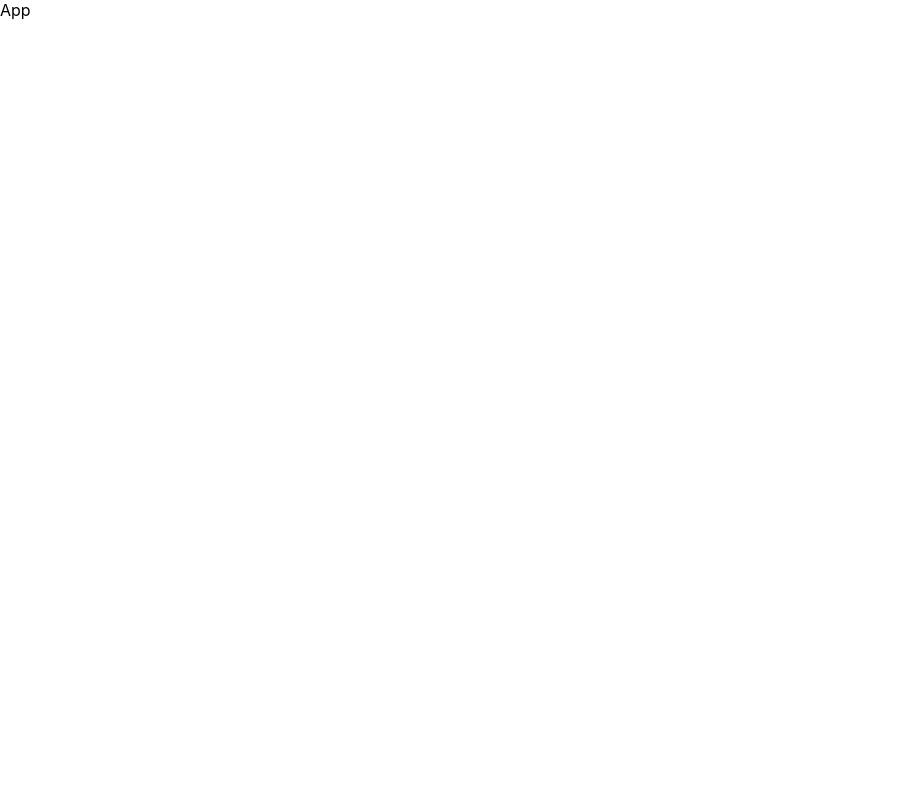
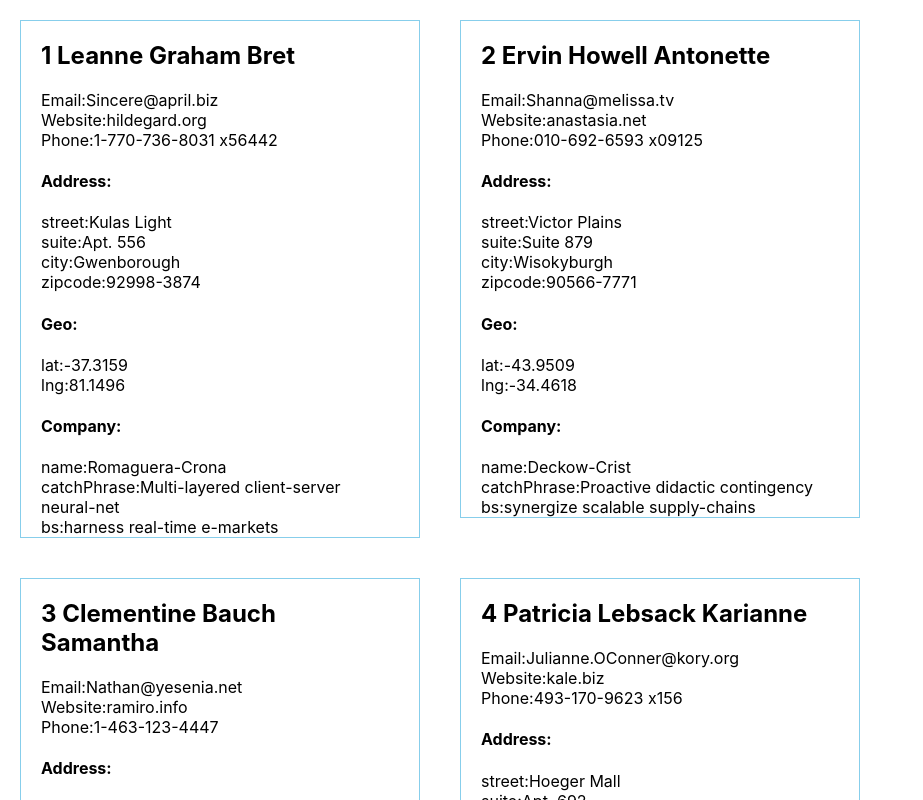
Before and after one commit to Komedeva/incubator-june-2021-react, a React (Create React App) app: page / in a window 1280 px wide. Shown: the top 800 px of the page, without its empty margins (0-923 px from the left). Built offline with nearby package versions, Linux system fonts and the light colour scheme.

Commit message:
class work React

```diff
--- a/src/App.css
+++ b/src/App.css
@@ -0,0 +1,7 @@
+* {
+    background-color: white;
+}
+.userstyle {
+    display: flex;
+    flex-flow: wrap;
+}
--- a/src/App.js
+++ b/src/App.js
@@ -1,7 +1,258 @@
-export default function App() {
-  return (
-    <div>
-      App
-    </div>
-  );
+import './App.css'
+import {Geo} from "./geo/Geo";
+import {Address} from "./address/Address";
+import {Company} from "./company/Company";
+import {User} from "./user/User";
+
+let users = [
+    {
+        id: 1,
+        name: 'Leanne Graham',
+        username: 'Bret',
+        email: 'Sincere@april.biz',
+        address: {
+            street: 'Kulas Light',
+            suite: 'Apt. 556',
+            city: 'Gwenborough',
+            zipcode: '92998-3874',
+            geo: {
+                lat: '-37.3159',
+                lng: '81.1496'
+            }
+        },
+        phone: '1-770-736-8031 x56442',
+        website: 'hildegard.org',
+        company: {
+            name: 'Romaguera-Crona',
+            catchPhrase: 'Multi-layered client-server neural-net',
+            bs: 'harness real-time e-markets'
+        }
+    },
+    {
+        id: 2,
+        name: 'Ervin Howell',
+        username: 'Antonette',
+        email: 'Shanna@melissa.tv',
+        address: {
+            street: 'Victor Plains',
+            suite: 'Suite 879',
+            city: 'Wisokyburgh',
+            zipcode: '90566-7771',
+            geo: {
+                lat: '-43.9509',
+                lng: '-34.4618'
+            }
+        },
+        phone: '010-692-6593 x09125',
+        website: 'anastasia.net',
+        company: {
+            name: 'Deckow-Crist',
+            catchPhrase: 'Proactive didactic contingency',
+            bs: 'synergize scalable supply-chains'
+        }
+    },
+    {
+        id: 3,
+        name: 'Clementine Bauch',
+        username: 'Samantha',
+        email: 'Nathan@yesenia.net',
+        address: {
+            street: 'Douglas Extension',
+            suite: 'Suite 847',
+            city: 'McKenziehaven',
+            zipcode: '59590-4157',
+            geo: {
+                lat: '-68.6102',
+                lng: '-47.0653'
+            }
+        },
+        phone: '1-463-123-4447',
+        website: 'ramiro.info',
+        company: {
+            name: 'Romaguera-Jacobson',
+            catchPhrase: 'Face to face bifurcated interface',
+            bs: 'e-enable strategic applications'
+        }
+    },
+    {
+        id: 4,
+        name: 'Patricia Lebsack',
+        username: 'Karianne',
+        email: 'Julianne.OConner@kory.org',
+        address: {
+            street: 'Hoeger Mall',
+            suite: 'Apt. 692',
+            city: 'South Elvis',
+            zipcode: '53919-4257',
+            geo: {
+                lat: '29.4572',
+                lng: '-164.2990'
+            }
+        },
+        phone: '493-170-9623 x156',
+        website: 'kale.biz',
+        company: {
+            name: 'Robel-Corkery',
+            catchPhrase: 'Multi-tiered zero tolerance productivity',
+            bs: 'transition cutting-edge web services'
+        }
+    },
+    {
+        id: 5,
+        name: 'Chelsey Dietrich',
+        username: 'Kamren',
+        email: 'Lucio_Hettinger@annie.ca',
+        address: {
+            street: 'Skiles Walks',
+            suite: 'Suite 351',
+            city: 'Roscoeview',
+            zipcode: '33263',
+            geo: {
+                lat: '-31.8129',
+                lng: '62.5342'
+            }
+        },
+        phone: '(254)954-1289',
+        website: 'demarco.info',
+        company: {
+            name: 'Keebler LLC',
+            catchPhrase: 'User-centric fault-tolerant solution',
+            bs: 'revolutionize end-to-end systems'
+        }
+    },
+    {
+        id: 6,
+        name: 'Mrs. Dennis Schulist',
+        username: 'Leopoldo_Corkery',
+        email: 'Karley_Dach@jasper.info',
+        address: {
+            street: 'Norberto Crossing',
+            suite: 'Apt. 950',
+            city: 'South Christy',
+            zipcode: '23505-1337',
+            geo: {
+                lat: '-71.4197',
+                lng: '71.7478'
+            }
+        },
+        phone: '1-477-935-8478 x6430',
+        website: 'ola.org',
+        company: {
+            name: 'Considine-Lockman',
+            catchPhrase: 'Synchronised bottom-line interface',
+            bs: 'e-enable innovative applications'
+        }
+    },
+    {
+        id: 7,
+        name: 'Kurtis Weissnat',
+        username: 'Elwyn.Skiles',
+        email: 'Telly.Hoeger@billy.biz',
+        address: {
+            street: 'Rex Trail',
+            suite: 'Suite 280',
+            city: 'Howemouth',
+            zipcode: '58804-1099',
+            geo: {
+                lat: '24.8918',
+                lng: '21.8984'
+            }
+        },
+        phone: '210.067.6132',
+        website: 'elvis.io',
+        company: {
+            name: 'Johns Group',
+            catchPhrase: 'Configurable multimedia task-force',
+            bs: 'generate enterprise e-tailers'
+        }
+    },
+    {
+        id: 8,
+        name: 'Nicholas Runolfsdottir V',
+        username: 'Maxime_Nienow',
+        email: 'Sherwood@rosamond.me',
+        address: {
+            street: 'Ellsworth Summit',
+            suite: 'Suite 729',
+            city: 'Aliyaview',
+            zipcode: '45169',
+            geo: {
+                lat: '-14.3990',
+                lng: '-120.7677'
+            }
+        },
+        phone: '586.493.6943 x140',
+        website: 'jacynthe.com',
+        company: {
+            name: 'Abernathy Group',
+            catchPhrase: 'Implemented secondary concept',
+            bs: 'e-enable extensible e-tailers'
+        }
+    },
+    {
+        id: 9,
+        name: 'Glenna Reichert',
+        username: 'Delphine',
+        email: 'Chaim_McDermott@dana.io',
+        address: {
+            street: 'Dayna Park',
+            suite: 'Suite 449',
+            city: 'Bartholomebury',
+            zipcode: '76495-3109',
+            geo: {
+                lat: '24.6463',
+                lng: '-168.8889'
+            }
+        },
+        phone: '(775)976-6794 x41206',
+        website: 'conrad.com',
+        company: {
+            name: 'Yost and Sons',
+            catchPhrase: 'Switchable contextually-based project',
+            bs: 'aggregate real-time technologies'
+        }
+    },
+    {
+        id: 10,
+        name: 'Clementina DuBuque',
+        username: 'Moriah.Stanton',
+        email: 'Rey.Padberg@karina.biz',
+        address: {
+            street: 'Kattie Turnpike',
+            suite: 'Suite 198',
+            city: 'Lebsackbury',
+            zipcode: '31428-2261',
+            geo: {
+                lat: '-38.2386',
+                lng: '57.2232'
+            }
+        },
+        phone: '024-648-3804',
+        website: 'ambrose.net',
+        company: {
+            name: 'Hoeger LLC',
+            catchPhrase: 'Centralized empowering task-force',
+            bs: 'target end-to-end models'
+        }
+    }
+];
+
+export function App (){
+    return(
+        <div className={'userstyle'}>
+            <User user={users[0]}/>
+            <User user={users[1]}/>
+            <User user={users[2]}/>
+            <User user={users[3]}/>
+            <User user={users[4]}/>
+            <User user={users[5]}/>
+            <User user={users[6]}/>
+            <User user={users[7]}/>
+            <User user={users[8]}/>
+            <User user={users[9]}/>
+
+        </div>
+    )
 }
+
+export default App;
--- /dev/null
+++ b/src/address/Address.js
@@ -0,0 +1,16 @@
+import {Geo} from "../geo/Geo";
+
+export function Address (props) {
+    let {street, suite, city, zipcode, geo}= props.address;
+
+    return(
+        <div>
+           <h4>Address:</h4>
+           <p>street:{street}</p>
+           <p>suite:{suite}</p>
+           <p>city:{city}</p>
+           <p>zipcode:{zipcode}</p>
+            <Geo geo={geo}/>
+        </div>
+    );
+}
--- /dev/null
+++ b/src/company/Company.js
@@ -0,0 +1,12 @@
+
+export function Company (props) {
+    let {name, catchPhrase, bs}= props.company;
+    return(
+        <div>
+            <h4>Company:</h4>
+            <p>name:{name}</p>
+            <p>catchPhrase:{catchPhrase}</p>
+            <p>bs:{bs}</p>
+        </div>
+    );
+}
--- /dev/null
+++ b/src/geo/Geo.js
@@ -0,0 +1,12 @@
+import './geo.css';
+export function Geo (props) {
+    let {lat, lng} = props.geo;
+
+    return(
+        <div>
+            <h4>Geo:</h4>
+            <p>lat:{lat}</p>
+            <p>lng:{lng}</p>
+        </div>
+    );
+}
--- /dev/null
+++ b/src/geo/geo.css
@@ -0,0 +1,4 @@
+p {
+    padding: 0;
+    margin: 0;
+}
--- /dev/null
+++ b/src/user/User.js
@@ -0,0 +1,20 @@
+import {Address} from "../address/Address";
+import {Company} from "../company/Company";
+import './Userstyle.css'
+
+export function User (props){
+    let{id, name, username, email, website, phone, address, company}= props.user;
+    return(
+        <div className={'user'}>
+            <div className={'wrap'}>
+                <h2>{id} {name} {username}</h2>
+                <p>Email:{email}</p>
+                <p>Website:{website}</p>
+                <p>Phone:{phone}</p>
+                <Address address={address}/>
+                <Company company={company}/>
+
+            </div>
+        </div>
+    )
+}
--- /dev/null
+++ b/src/user/Userstyle.css
@@ -0,0 +1,9 @@
+.user {
+    padding: 20px;
+    width: 400px;
+}
+
+.wrap {
+    border: 1px solid skyblue;
+    padding: 0 20px;
+}
```
